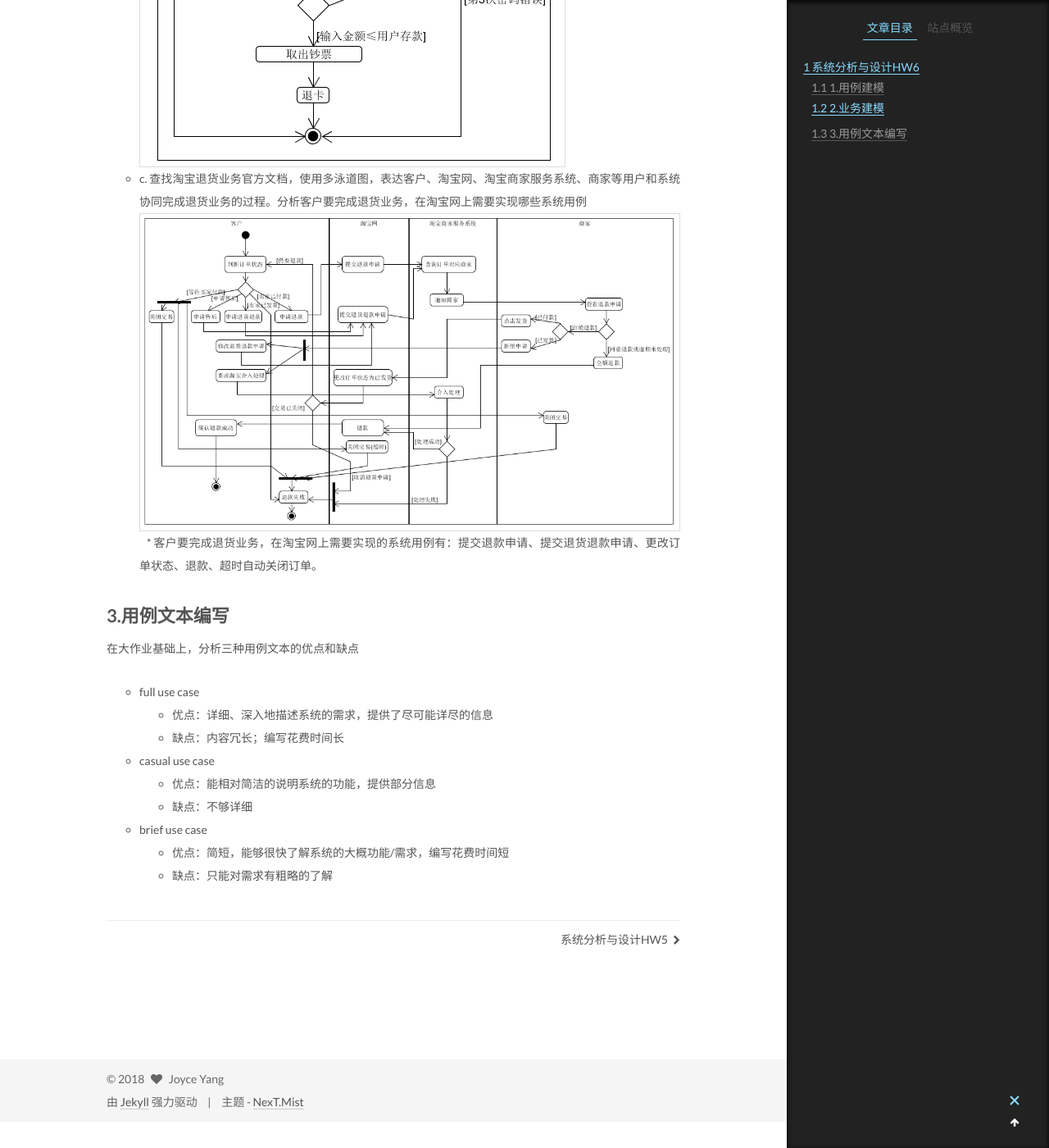
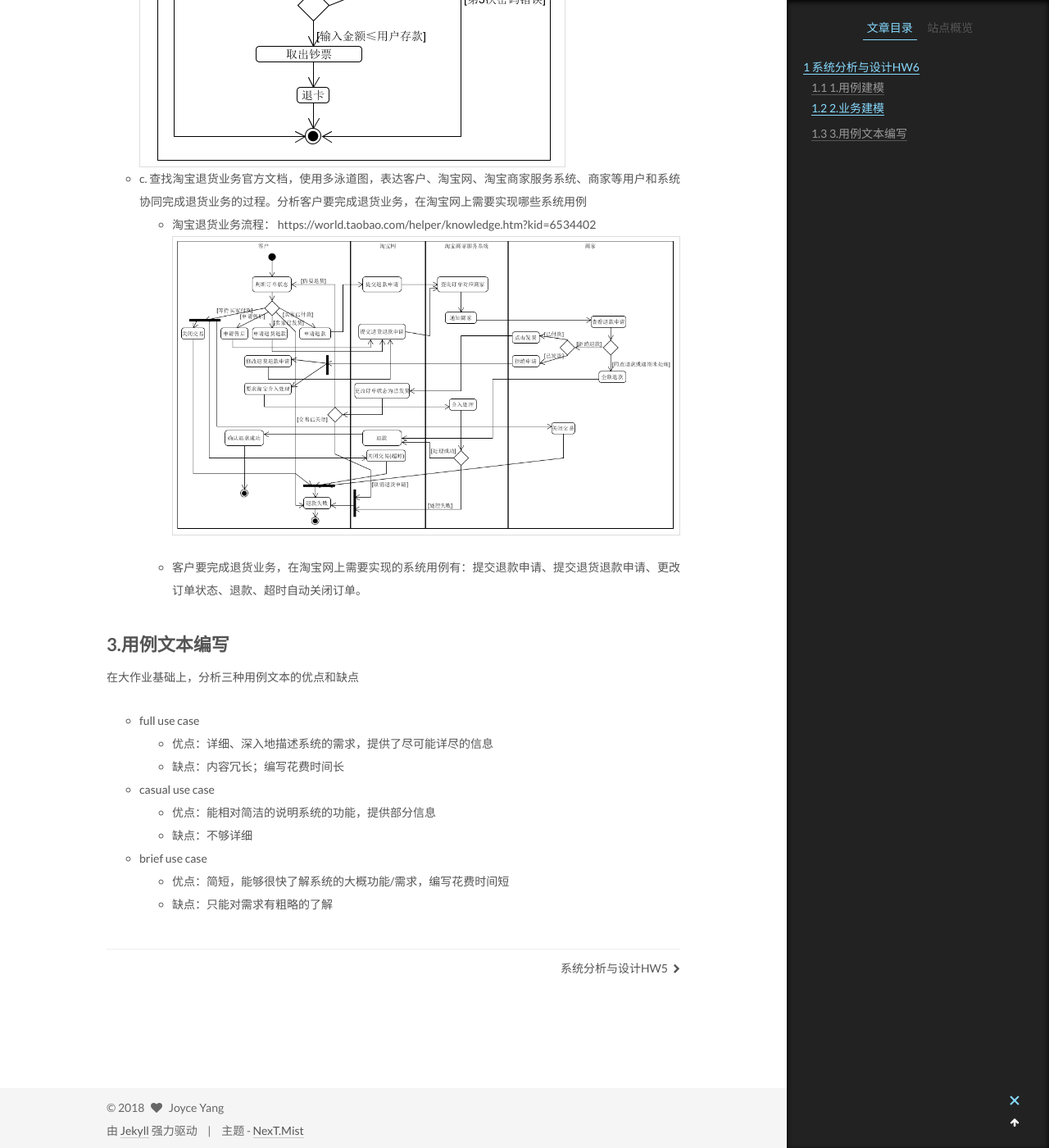
Before and after one commit to joyceyj/joyceyj.github.io, a Jekyll site: the page built from _posts/2018-04-22-SAD-HW6.md, in a window 1280 px wide and 1400 px high, scrolled down 4418 px. Shown: the whole window at 82% size. Built offline with Jekyll 4.4.1, drawn with Linux system fonts in a browser that asks for light colours.

Commit message:
Update 2018-04-22-SAD-HW6.md

```diff
--- a/_posts/2018-04-22-SAD-HW6.md
+++ b/_posts/2018-04-22-SAD-HW6.md
@@ -84,8 +84,10 @@ categories: HW
 * b. 选择你身边的银行 ATM，用活动图描绘取款业务流程
     ![](/image/HW6_2_task2.png)
 * c. 查找淘宝退货业务官方文档，使用多泳道图，表达客户、淘宝网、淘宝商家服务系统、商家等用户和系统协同完成退货业务的过程。分析客户要完成退货业务，在淘宝网上需要实现哪些系统用例
+    * 淘宝退货业务流程： https://world.taobao.com/helper/knowledge.htm?kid=6534402
     ![](/image/HW6_2_task3.png)
-    * 客户要完成退货业务，在淘宝网上需要实现的系统用例有：提交退款申请、提交退货退款申请、更改订单状态、退款、超时自动关闭订单。
+
+    *  客户要完成退货业务，在淘宝网上需要实现的系统用例有：提交退款申请、提交退货退款申请、更改订单状态、退款、超时自动关闭订单。
 
 
 ## 3.用例文本编写
```
